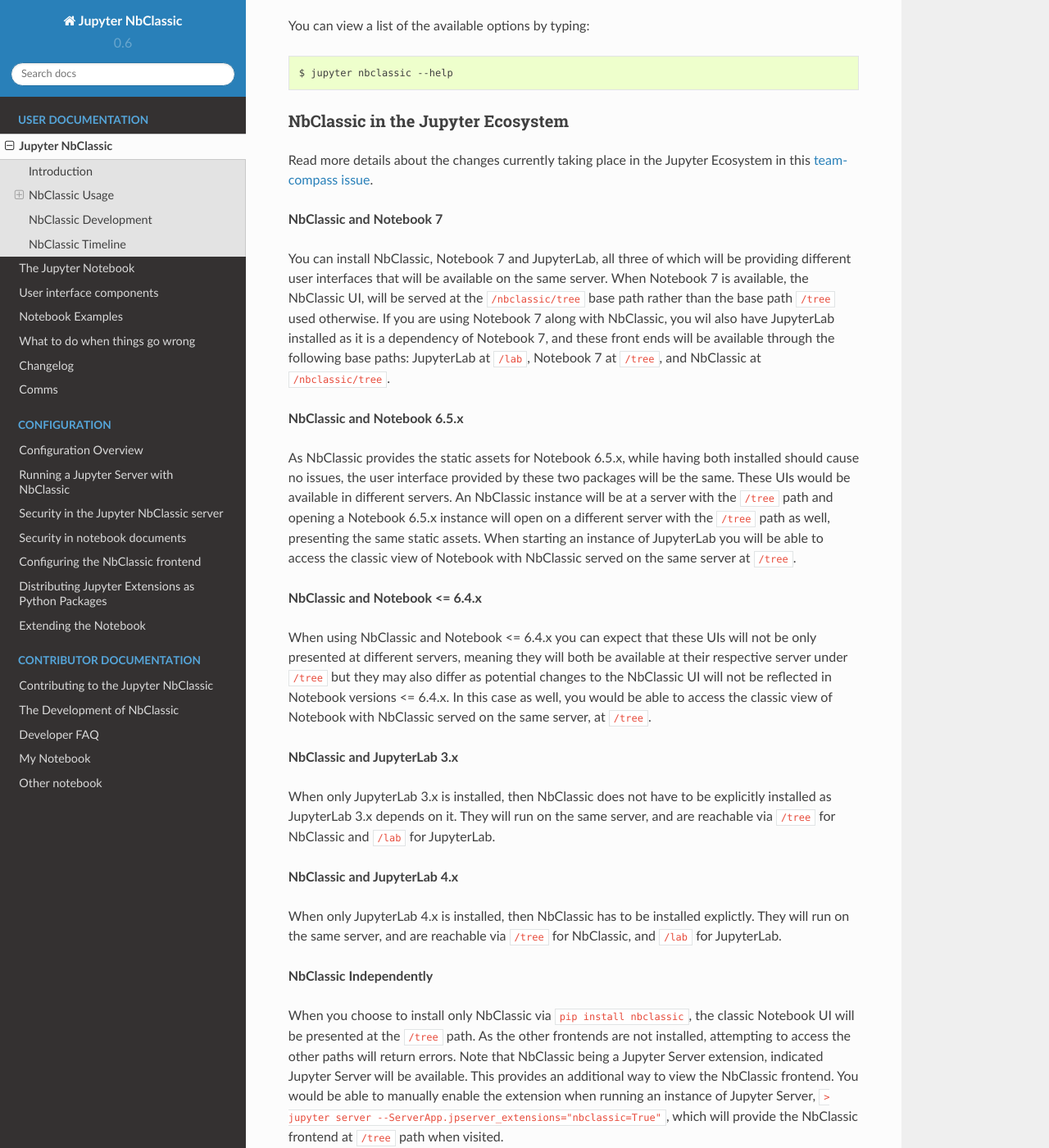
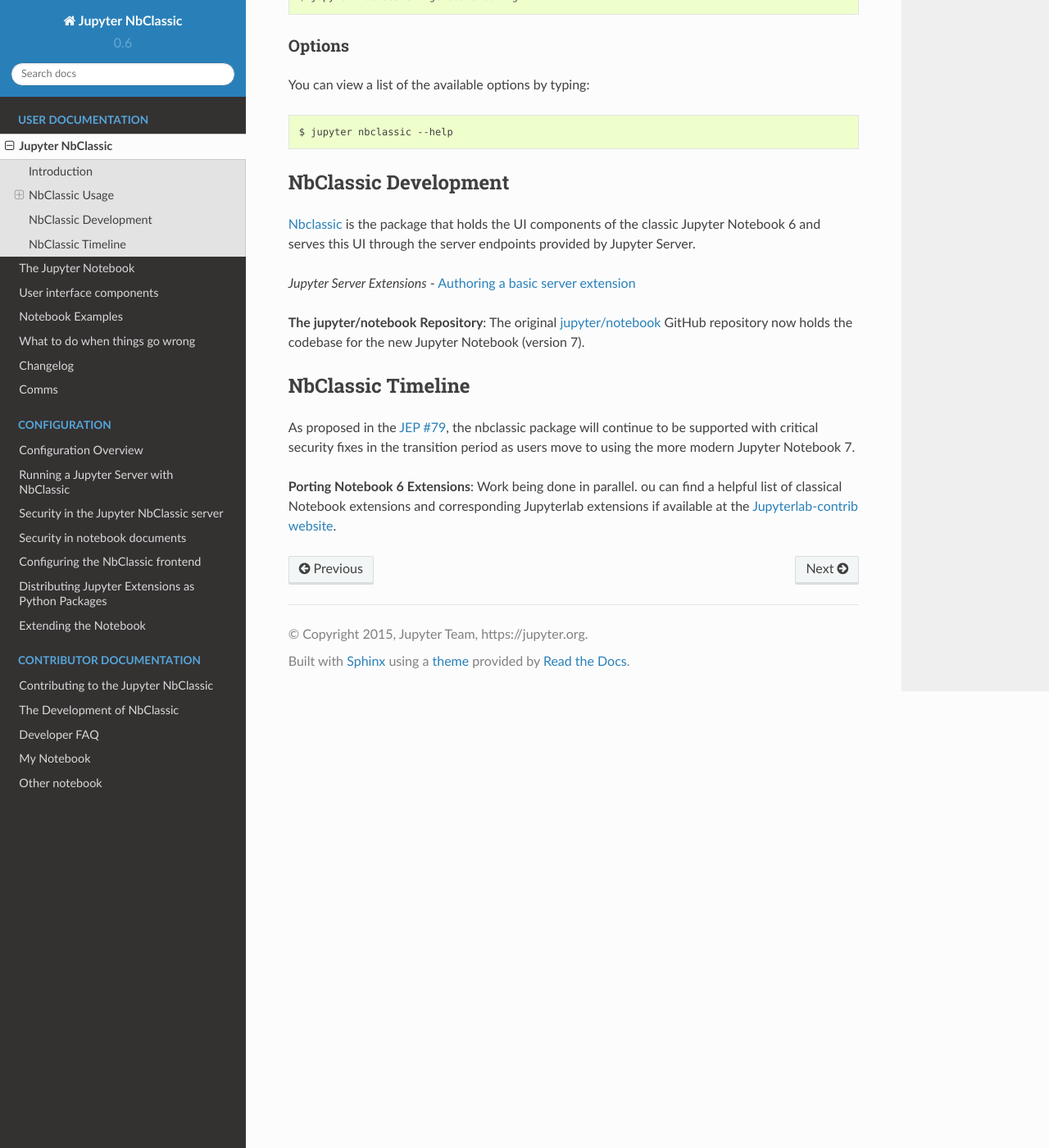
Before and after one commit to jupyter/nbclassic, a Sphinx documentation site: the page built from docs/source/nbclassic.rst, in a window 1280 px wide and 1400 px high, scrolled down 977 px. Shown: the whole window at 82% size. Built offline with Sphinx 7.4.7 and the Read the Docs theme 2.0.0, drawn with Linux system fonts in a browser that asks for light colours; pages that are not in the unit, such as notebooks, are missing from menus; some of the changed text lies outside the part shown.

```diff
--- a/docs/source/nbclassic.rst
+++ b/docs/source/nbclassic.rst
@@ -55,72 +58,6 @@
     $ jupyter nbclassic --help
 
 
-NbClassic in the Jupyter Ecosystem
-~~~~~~~~~~~~~~~~~~~~~~~~~~~~~~~~~~
-Read more details about the changes currently taking place in the
-Jupyter Ecosystem in this `team-compass issue`_.
-
-**NbClassic and Notebook 7**
-
-You can install NbClassic, Notebook 7 and JupyterLab, all three of
-which will be providing different user interfaces that will be available
-on the same server. When Notebook 7 is available, the NbClassic UI, will
-be served at the ``/nbclassic/tree`` base path rather than the
-base path ``/tree`` used otherwise. If you are using Notebook 7 along
-with NbClassic, you wil also have JupyterLab installed as it is a
-dependency of Notebook 7, and these front ends will be available
-through the following base paths: JupyterLab at ``/lab``, Notebook 7 at
-``/tree``, and NbClassic at ``/nbclassic/tree``.
-
-**NbClassic and Notebook 6.5.x**
-
-As NbClassic provides the static assets for Notebook 6.5.x, while
-having both installed should cause no issues, the user interface provided
-by these two packages will be the same. These UIs would be available in
-different servers. An NbClassic instance will be at a server with the
-``/tree`` path and opening a Notebook 6.5.x instance will open on a
-different server with the ``/tree`` path as well, presenting the same
-static assets. When starting an instance of JupyterLab you will be able
-to access the classic view of Notebook with NbClassic served on the same
-server at ``/tree``.
-
-**NbClassic and Notebook <= 6.4.x**
-
-When using NbClassic and Notebook <= 6.4.x you can expect that these UIs
-will not be only presented at different servers, meaning they will both
-be available at their respective server under ``/tree`` but they
-may also differ as potential changes to the NbClassic UI will not be
-reflected in Notebook versions <= 6.4.x. In this case as well, you would
-be able to access the classic view of Notebook with NbClassic served on
-the same server, at ``/tree``.
-
-**NbClassic and JupyterLab 3.x**
-
-When only JupyterLab 3.x is installed, then NbClassic does not have to be
-explicitly installed as JupyterLab 3.x depends on it. They will run on
-the same server, and are reachable via ``/tree`` for NbClassic and
-``/lab`` for JupyterLab.
-
-**NbClassic and JupyterLab 4.x**
-
-When only JupyterLab 4.x is installed, then NbClassic has to be installed
-explictly. They will run on the same server, and are reachable via
-``/tree`` for NbClassic, and ``/lab`` for JupyterLab.
-
-**NbClassic Independently**
-
-When you choose to install only NbClassic via ``pip install nbclassic``,
-the classic Notebook UI will be presented at the ``/tree`` path. As the
-other frontends are not installed, attempting to access the other paths
-will return errors. Note that NbClassic being a Jupyter Server extension,
-indicated Jupyter Server will be available. This provides an additional
-way to view the NbClassic frontend. You would be able to  manually
-enable the extension when running an instance of Jupyter Server,
-``> jupyter server --ServerApp.jpserver_extensions="nbclassic=True"``,
-which will provide the NbClassic frontend at ``/tree`` path when visited.
-
-.. _team-compass issue: https://github.com/jupyter/notebook-team-compass/issues/5#issuecomment-1085254000
-
 NbClassic Development
 ---------------------
 
@@ -148,5 +85,4 @@
 ou can find a helpful list of classical Notebook extensions and corresponding Jupyterlab extensions
 if available at the `Jupyterlab-contrib website <https://jupyterlab-contrib.github.io/migrate_from_classical.html>`_.
 
-
 .. _JEP #79: https://jupyter.org/enhancement-proposals/79-notebook-v7/notebook-v7.html
--- a/nbclassic/static/base/js/namespace.js
+++ b/nbclassic/static/base/js/namespace.js
@@ -73,7 +73,7 @@
     // tree
     jglobal('SessionList','tree/js/sessionlist');
 
-    Jupyter.version = "0.5.1";
+    Jupyter.version = "0.6.0.dev0";
     Jupyter._target = '_blank';
 
     return Jupyter;
```
Also changed, not shown: other parts of docs/source/nbclassic.rst (+3 -0 lines), 2 other files.
